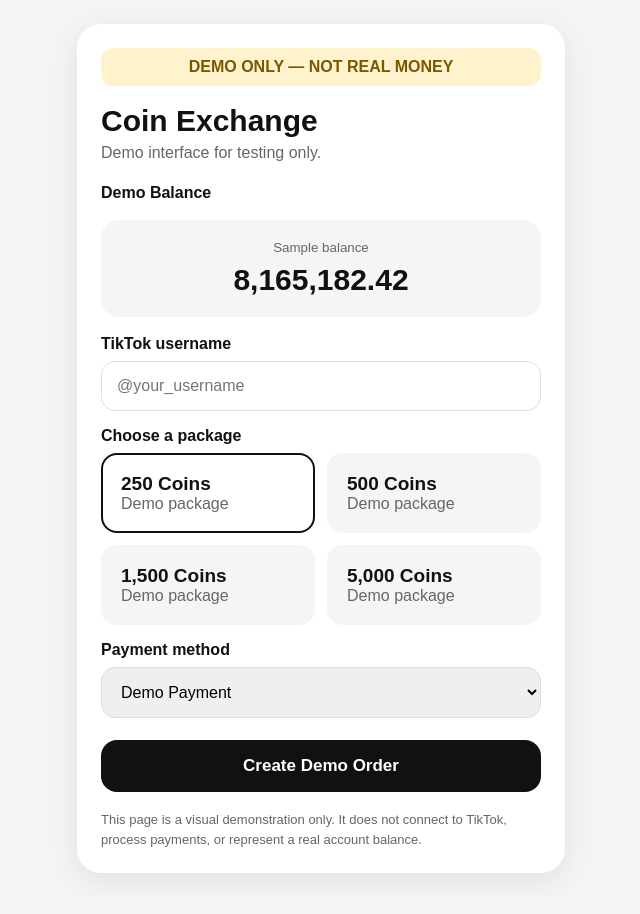
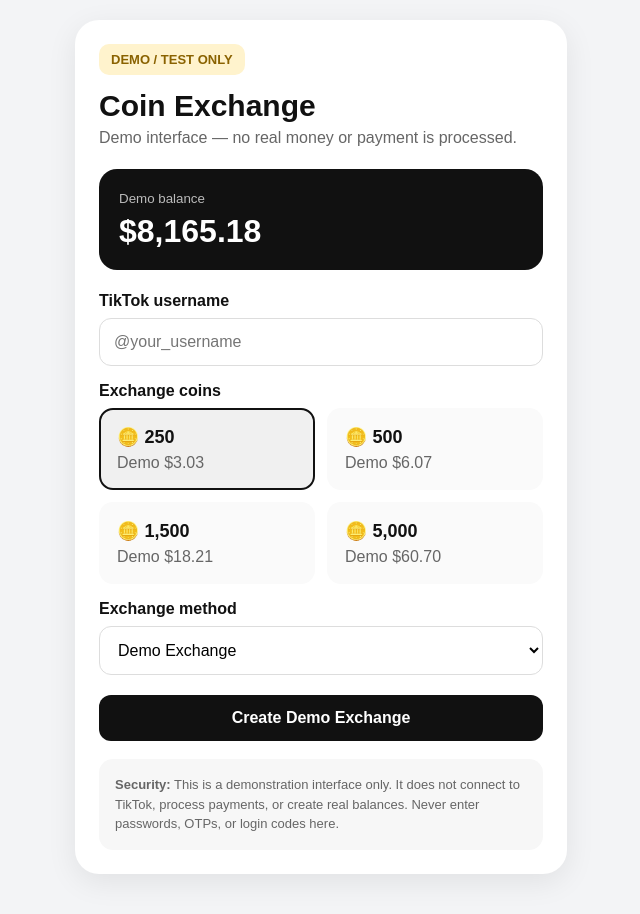
Before and after one commit to 964zzzz/Coin-recharge-demo, a plain HTML site: page index.html in a window 1280 px wide. Shown: the whole page, without its empty margins (319-959 px from the left). Drawn offline with Linux system fonts and the light colour scheme.

Commit message:
Update index.html

```diff
--- a/index.html
+++ b/index.html
@@ -7,183 +7,253 @@
 
 <style>
 *{box-sizing:border-box}
+
 body{
   margin:0;
   background:#f3f4f6;
   font-family:Arial,sans-serif;
   color:#111;
 }
+
 .wrap{
   max-width:520px;
   margin:auto;
-  padding:24px 16px;
+  padding:20px 14px 40px;
 }
+
 .card{
   background:#fff;
   border-radius:24px;
   padding:24px;
   box-shadow:0 8px 30px rgba(0,0,0,.08);
 }
-.demo{
+
+.badge{
+  display:inline-block;
   background:#fff3cd;
-  color:#7a5700;
-  padding:10px 14px;
-  border-radius:12px;
+  color:#8a6200;
+  padding:8px 12px;
+  border-radius:10px;
   font-weight:700;
-  text-align:center;
-  margin-bottom:18px;
+  font-size:13px;
+  margin-bottom:14px;
 }
+
 h1{
   margin:0 0 6px;
   font-size:30px;
 }
+
 .sub{
   color:#666;
+  margin:0 0 22px;
+}
+
+.balance{
+  background:#111;
+  color:#fff;
+  border-radius:18px;
+  padding:20px;
   margin-bottom:22px;
 }
+
+.balance small{
+  color:#bbb;
+}
+
+.balance strong{
+  display:block;
+  font-size:32px;
+  margin-top:6px;
+}
+
 label{
   display:block;
   font-weight:700;
   margin:16px 0 8px;
 }
-input,select{
+
+input,select,button{
   width:100%;
-  padding:15px;
-  border:1px solid #ddd;
-  border-radius:14px;
+  padding:14px;
+  border-radius:12px;
   font-size:16px;
 }
-.balance{
-  margin:18px 0;
-  padding:20px;
-  border-radius:18px;
-  background:#f5f5f5;
-  text-align:center;
+
+input,select{
+  border:1px solid #ddd;
+  background:#fff;
 }
-.balance small{
-  display:block;
-  color:#666;
-  margin-bottom:8px;
-}
-.balance strong{
-  font-size:30px;
-}
+
 .grid{
   display:grid;
   grid-template-columns:1fr 1fr;
   gap:12px;
 }
+
 .pkg{
+  background:#fafafa;
   border:2px solid transparent;
-  background:#f5f5f5;
-  border-radius:16px;
-  padding:18px;
+  padding:16px;
+  border-radius:14px;
   cursor:pointer;
 }
+
 .pkg.active{
   border-color:#111;
-  background:#fff;
+  background:#f0f0f0;
 }
+
 .pkg b{
   display:block;
-  font-size:19px;
+  font-size:18px;
 }
+
 .pkg span{
+  display:block;
   color:#666;
+  margin-top:6px;
 }
+
 button{
-  width:100%;
-  margin-top:22px;
-  padding:16px;
   border:0;
-  border-radius:16px;
   background:#111;
   color:#fff;
-  font-size:17px;
   font-weight:700;
+  margin-top:20px;
+  cursor:pointer;
 }
-.note{
+
+.notice{
   margin-top:18px;
+  padding:16px;
+  background:#f7f7f7;
+  border-radius:14px;
   color:#666;
   font-size:13px;
   line-height:1.5;
+}
+
+.result{
+  display:none;
+  margin-top:18px;
+  padding:16px;
+  background:#eaf7ee;
+  color:#176b35;
+  border-radius:14px;
+  font-weight:700;
 }
 </style>
 </head>
 
 <body>
+
 <div class="wrap">
 <div class="card">
 
-<div class="demo">
-DEMO ONLY — NOT REAL MONEY
-</div>
+<div class="badge">DEMO / TEST ONLY</div>
 
 <h1>Coin Exchange</h1>
-<div class="sub">
-Demo interface for testing only.
-</div>
+<p class="sub">
+Demo interface — no real money or payment is processed.
+</p>
 
-<label>Demo Balance</label>
 <div class="balance">
-<small>Sample balance</small>
-<strong>8,165,182.42</strong>
+<small>Demo balance</small>
+<strong id="balance">$8,165.18</strong>
 </div>
 
 <label for="username">TikTok username</label>
 <input id="username" placeholder="@your_username">
 
-<label>Choose a package</label>
+<label>Exchange coins</label>
 
 <div class="grid">
-<div class="pkg active" onclick="selectPkg(this)">
-<b>250 Coins</b>
-<span>Demo package</span>
+
+<div class="pkg active" data-coins="250" data-value="3.03">
+<b>🪙 250</b>
+<span>Demo $3.03</span>
 </div>
 
-<div class="pkg" onclick="selectPkg(this)">
-<b>500 Coins</b>
-<span>Demo package</span>
+<div class="pkg" data-coins="500" data-value="6.07">
+<b>🪙 500</b>
+<span>Demo $6.07</span>
 </div>
 
-<div class="pkg" onclick="selectPkg(this)">
-<b>1,500 Coins</b>
-<span>Demo package</span>
+<div class="pkg" data-coins="1500" data-value="18.21">
+<b>🪙 1,500</b>
+<span>Demo $18.21</span>
 </div>
 
-<div class="pkg" onclick="selectPkg(this)">
-<b>5,000 Coins</b>
-<span>Demo package</span>
-</div>
+<div class="pkg" data-coins="5000" data-value="60.70">
+<b>🪙 5,000</b>
+<span>Demo $60.70</span>
 </div>
 
-<label>Payment method</label>
-<select>
-<option>Demo Payment</option>
-<option>Test Mode</option>
+</div>
+
+<label for="method">Exchange method</label>
+
+<select id="method">
+<option>Demo Exchange</option>
+<option>Test Wallet</option>
 </select>
 
-<button onclick="demoOrder()">
-Create Demo Order
-</button>
+<button onclick="createDemo()">Create Demo Exchange</button>
 
-<div class="note">
-This page is a visual demonstration only. It does not connect to TikTok,
-process payments, or represent a real account balance.
+<div class="result" id="result"></div>
+
+<div class="notice">
+<b>Security:</b> This is a demonstration interface only.
+It does not connect to TikTok, process payments, or create real
+balances. Never enter passwords, OTPs, or login codes here.
 </div>
 
 </div>
 </div>
 
 <script>
-function selectPkg(el){
-  document.querySelectorAll('.pkg')
-    .forEach(x=>x.classList.remove('active'));
-  el.classList.add('active');
-}
+let selectedCoins = 250;
+let selectedValue = 3.03;
 
-function demoOrder(){
-  alert("Demo order created — no real payment was processed.");
+document.querySelectorAll(".pkg").forEach(pkg=>{
+  pkg.addEventListener("click",()=>{
+    document.querySelectorAll(".pkg")
+      .forEach(x=>x.classList.remove("active"));
+
+    pkg.classList.add("active");
+
+    selectedCoins = Number(pkg.dataset.coins);
+    selectedValue = Number(pkg.dataset.value);
+  });
+});
+
+function createDemo(){
+  const username =
+    document.getElementById("username").value.trim();
+
+  const result =
+    document.getElementById("result");
+
+  if(!username){
+    result.style.display="block";
+    result.style.background="#fff3cd";
+    result.style.color="#8a6200";
+    result.textContent="Please enter a demo username.";
+    return;
+  }
+
+  result.style.display="block";
+  result.style.background="#eaf7ee";
+  result.style.color="#176b35";
+
+  result.innerHTML =
+    "DEMO ORDER CREATED<br>" +
+    username +
+    " · " +
+    selectedCoins.toLocaleString() +
+    " coins · Demo $" +
+    selectedValue.toFixed(2);
 }
 </script>
 
```
